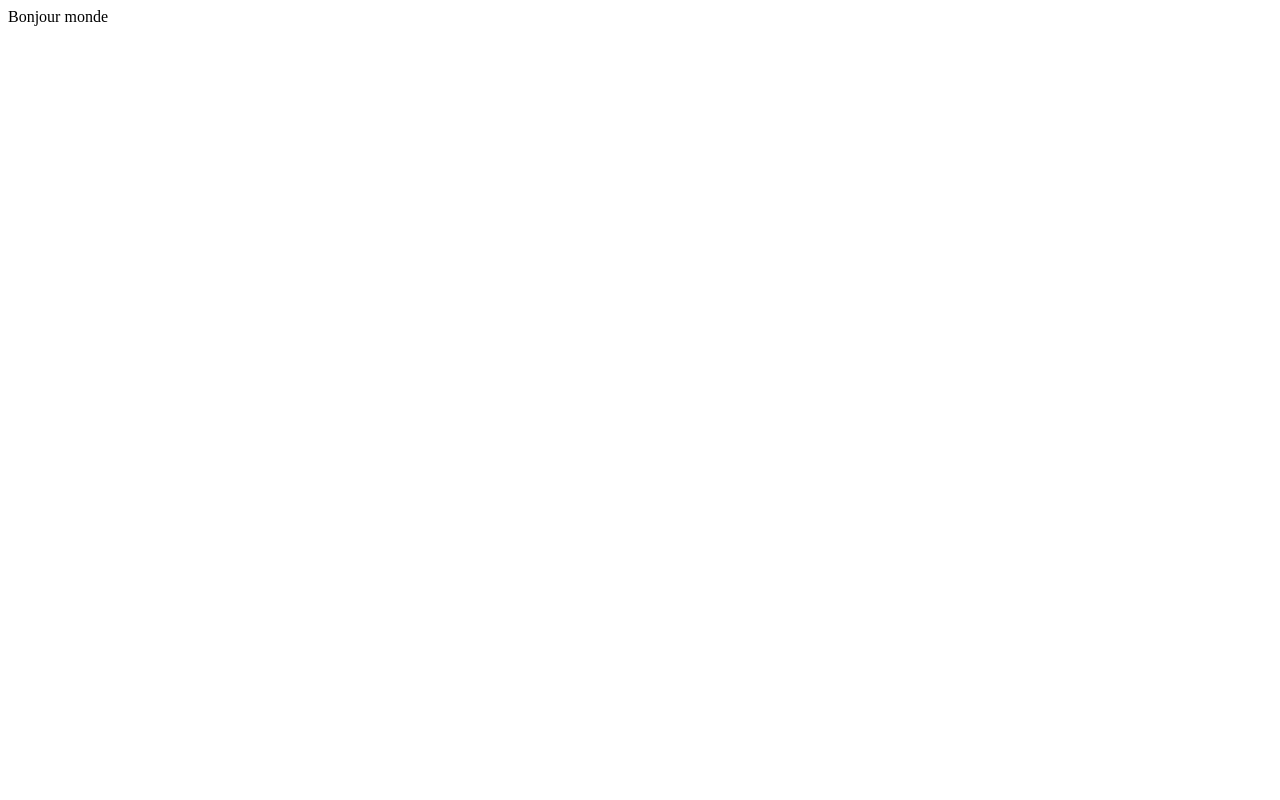
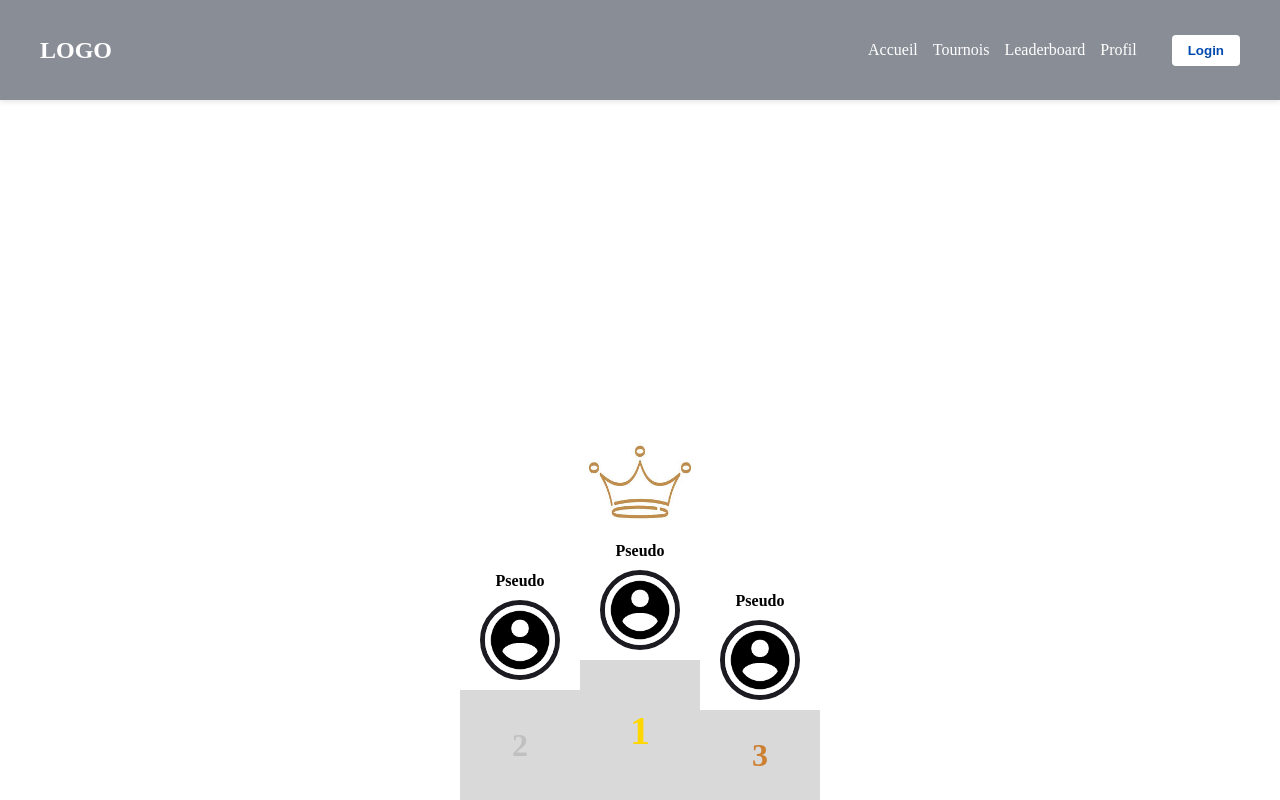
Before and after one commit to Capgeminimum/capgeminimum-frontend, a React (Vite) app: page / in a window 1280 px wide. Built offline with nearby package versions, Linux system fonts and the light colour scheme.

Commit message:
feat(HomePage) : added a header, a podium and their style

```diff
--- a/src/App.jsx
+++ b/src/App.jsx
@@ -1,8 +1,18 @@
+import React from "react";
+import Header from "./components/Header";
+import Podium from "./components/Podium"
+import "./style/App.css"
 
 function App() {
   return (
-    "Bonjour monde"
+    <div>
+      <Header />
+      <main style={{ padding: "20px", marginTop:"80px" }}>
+
+      </main>
+      <Podium />
+    </div>
   );
 }
 
-export default App
+export default App;
--- /dev/null
+++ b/src/components/Header.jsx
@@ -0,0 +1,23 @@
+import React from "react";
+import "../style/Header.css";
+
+function Header() {
+  return (
+        <header className="header">
+    <div className="logo">LOGO</div>
+
+    <div className="right">
+        <nav className="nav">
+        <a href="/home">Accueil</a>
+        <a href="/toornament">Tournois</a>
+        <a href="/board">Leaderboard</a>
+        <a href="/profil">Profil</a>
+        </nav>
+
+        <button className="login-btn">Login</button>
+    </div>
+    </header>
+  );
+}
+
+export default Header;
--- /dev/null
+++ b/src/components/Podium.jsx
@@ -0,0 +1,39 @@
+import React from "react";
+import "../style/Podium.css";
+
+function Podium() {
+  return (
+        <div className="podium-wrap">
+          <div className="podium">
+
+            <div className="podium-item second">
+              <p className="player-name"> Pseudo </p>
+              <img className="avatar-img" src="/user.png" alt="avatar" />
+              <div className="step">
+                <span className="rank">2</span>
+              </div>
+            </div>
+
+            <div className="podium-item first">
+              <img className="crown-img" src="/crown.jpg" alt="couronne" />
+                <p className="player-name">Pseudo</p>
+                <img className="avatar-img" src="/user.png" alt="avatar" />
+                <div className="step">
+                  <span className="rank">1</span>
+                </div>
+            </div>
+
+            <div className="podium-item third">
+              <p className="player-name">Pseudo</p>
+              <img className="avatar-img" src="/user.png" alt="avatar" />
+              <div className="step">
+                <span className="rank">3</span>
+              </div>
+            </div>
+
+          </div>
+        </div>
+  );
+}
+
+export default Podium;
--- /dev/null
+++ b/src/style/Header.css
@@ -0,0 +1,59 @@
+
+* {
+  box-sizing: border-box;
+}
+
+.header {
+    position: fixed;
+    display: flex;
+    justify-content: space-between;
+    align-items: center;
+    background-color: #898d96;
+    color: white;
+    padding: 15px 40px;
+    box-shadow: 0 2px 5px rgba(0, 0, 0, 0.1);
+    top: 0;
+    left: 0;
+    width: 100%;
+    z-index: 1000;
+    height: 100px;
+}
+
+.right {
+  display: flex;
+  align-items: center;
+  gap: 20px;
+  margin-left: auto;
+}
+
+
+.logo {
+    font-size: 1.5rem;
+    font-weight: bold;
+}
+
+.nav a {
+    color: white;
+    text-decoration: none;
+    margin: 0 15px;
+    font-weight: 500;
+    margin-left: auto;
+}
+
+.nav a:hover {
+    text-decoration: underline;
+}
+
+.login-btn {
+    background-color: white;
+    color: #004aad;
+    border: none;
+    padding: 8px 16px;
+    border-radius: 4px;
+    cursor: pointer;
+    font-weight: bold;
+}
+
+.login-btn:hover {
+    background-color: #e6e6e6;
+}
--- /dev/null
+++ b/src/style/Podium.css
@@ -0,0 +1,109 @@
+* {
+  box-sizing: border-box;
+}
+
+body {
+  margin: 0;
+}
+
+.podium-wrap {
+  position: fixed;
+  bottom: 0;
+  left: 0;
+  width: 100%;
+  display: flex;
+  justify-content: center;
+  align-items: flex-end;
+}
+
+.podium {
+  display: flex;
+  align-items: flex-end;
+  justify-content: center;
+}
+
+.podium-item {
+  display: flex;
+  flex-direction: column;
+  align-items: center;
+}
+
+.first .rank {
+  color: gold;
+  font-size: 2.5rem;
+}
+
+.second .rank {
+  color: silver;
+}
+
+.third .rank {
+  color: #cd7f32;
+}
+
+.player-name {
+  margin: 0 0 10px 0;
+  font-weight: bold;
+}
+
+.crown {
+  font-size: 2rem;
+  margin-bottom: 5px;
+}
+
+.avatar {
+  width: 80px;
+  height: 80px;
+  border: 5px solid #1d1b22;
+  border-radius: 50%;
+  display: flex;
+  align-items: center;
+  justify-content: center;
+  font-size: 2rem;
+  background: white;
+  margin-bottom: 10px;
+}
+
+.step {
+  width: 120px;
+  background-color: #d9d9d9;
+  display: flex;
+  align-items: center;
+  justify-content: center;
+}
+
+.first .step {
+  height: 140px;
+}
+
+.second .step {
+  height: 110px;
+}
+
+.third .step {
+  height: 90px;
+}
+
+.rank {
+  font-size: 2rem;
+  font-weight: bold;
+  color: black;
+}
+
+
+.crown-img {
+    max-height: 150px;
+    max-width: 200px;
+    width: 120px;
+    height: 120px;
+}
+
+.avatar-img {
+  width: 80px;
+  height: 80px;
+  border: 5px solid #1d1b22;
+  border-radius: 50%;
+  object-fit: cover;
+  background: white;
+  margin-bottom: 10px;
+}
```
Also changed, not shown: public/crown.jpg (added), public/user.png (added), src/style/App.css (added).
